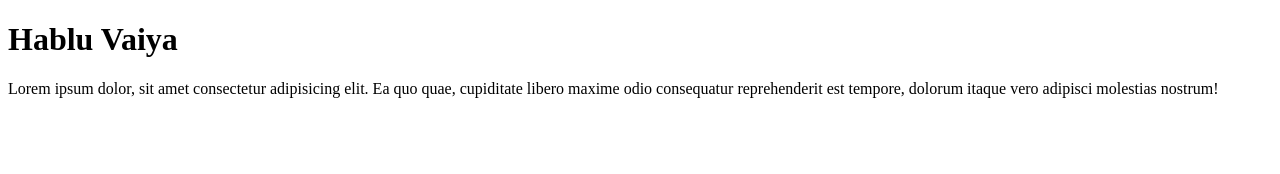
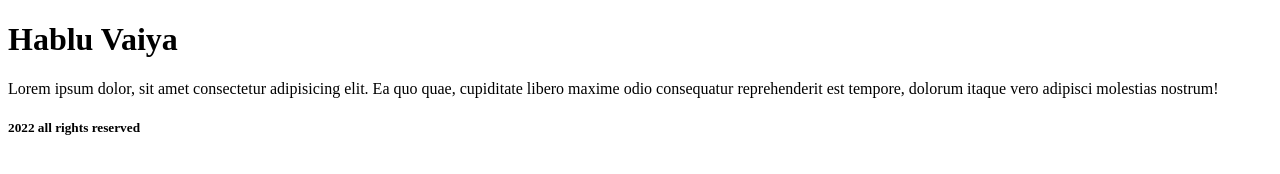
Before and after one commit to Faiyazmahmud75/First-Project, a plain HTML site: page index.html in a window 1280 px wide. Drawn offline with Linux system fonts and the light colour scheme.

Commit message:
Update index.html

```diff
--- a/index.html
+++ b/index.html
@@ -9,5 +9,9 @@
 <body>
   <h1>Hablu Vaiya</h1>
   <p>Lorem ipsum dolor, sit amet consectetur adipisicing elit. Ea quo quae, cupiditate libero maxime odio consequatur reprehenderit est tempore, dolorum itaque vero adipisci molestias nostrum!</p>
+
+ <footer>
+  <h5>2022 all rights reserved</h5>
+ </footer>
 </body>
 </html>
```
